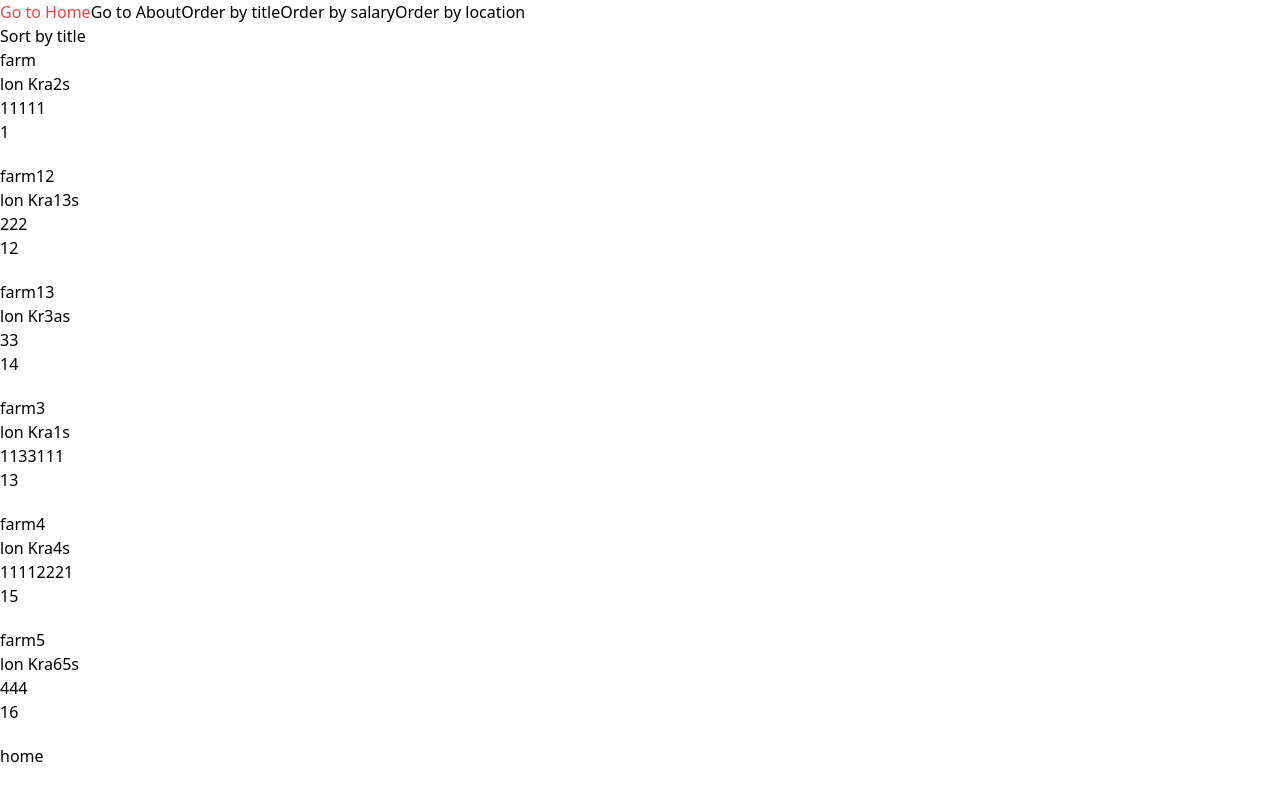
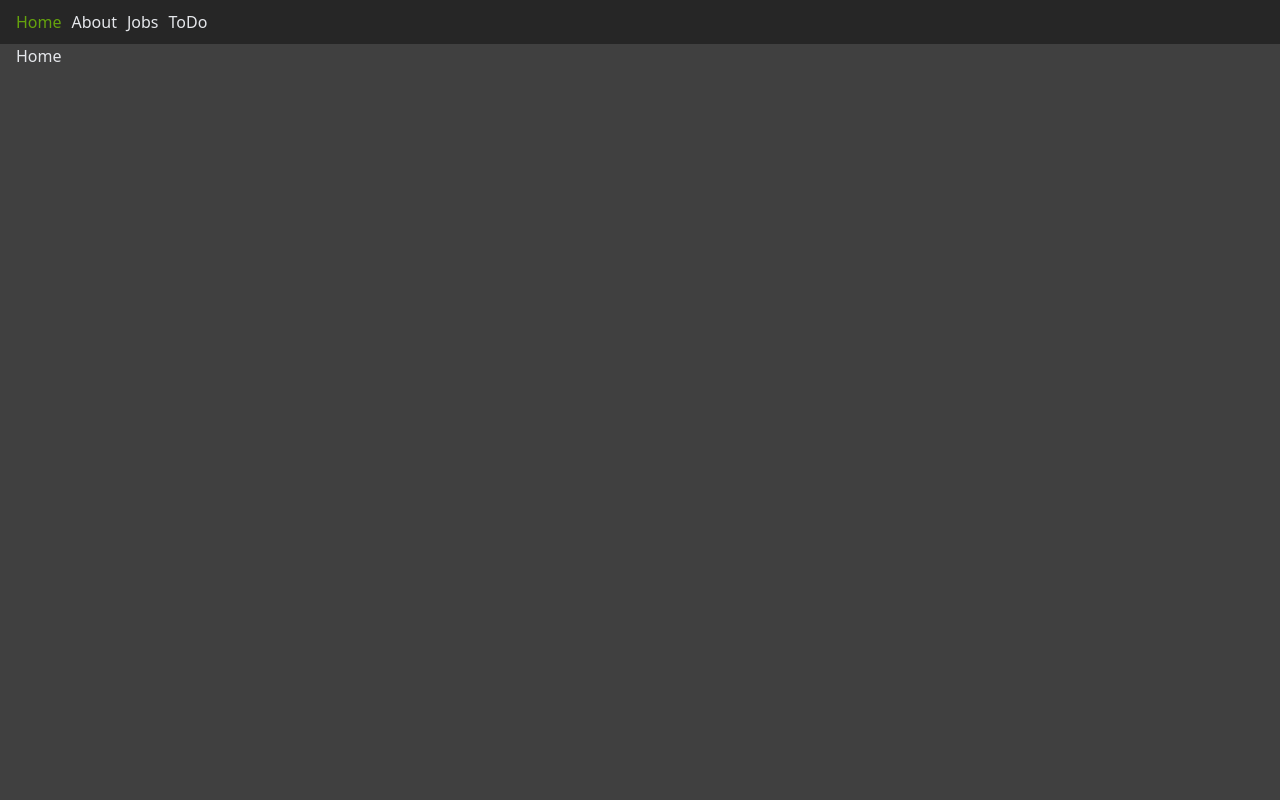
Before and after one commit to VladislavVB/vue-type, a Vue app: page / in a window 1280 px wide. Built offline with nearby package versions, Linux system fonts and the light colour scheme.

Commit message:
init todo

```diff
--- a/index.html
+++ b/index.html
@@ -7,7 +7,7 @@
     <title>Vite + Vue + TS</title>
   </head>
   <body>
-    <div id="app"></div>
+    <div class="bg-neutral-700  text-gray-200 main-class" id="app"></div>
     <script type="module" src="/src/main.ts"></script>
   </body>
 </html>
--- a/src/App.vue
+++ b/src/App.vue
@@ -1,31 +1,11 @@
 <script setup lang="ts">
-import { ref } from 'vue'
-import JobListVue from './components/JobList.vue'
-import Job from './types/Job'
-import OrderTerm from './types/OrderTearm'
-
-const jobs = ref<Job[]>([
-  { title: 'farm', location: 'lon Kra2s', salary: 11111, id: '1' },
-  { title: 'farm5', location: 'lon Kra65s', salary: 444, id: '16' },
-  { title: 'farm12', location: 'lon Kra13s', salary: 222, id: '12' },
-  { title: 'farm3', location: 'lon Kra1s', salary: 1133111, id: '13' },
-  { title: 'farm13', location: 'lon Kr3as', salary: 33, id: '14' },
-  { title: 'farm4', location: 'lon Kra4s', salary: 11112221, id: '15' },
-])
-
-const order = ref<OrderTerm>('title')
-
-const handleClick = (term: OrderTerm) => {
-  order.value = term
-}
+import Navbar from './components/Ui/Navbar.vue'
 </script>
 
 <template>
-  <router-link class="text-red-500" to="/">Go to Home</router-link>
-  <router-link to="/about">Go to About</router-link>
-  <button @click.stop="handleClick('title')">Order by title</button>
-  <button @click.stop="handleClick('salary')">Order by salary</button>
-  <button @click.stop="handleClick('location')">Order by location</button>
-  <JobListVue :jobs="jobs" :order="order" />
-  <router-view></router-view>
+  <div class="container mx-auto px-4">
+    <Navbar/>
+
+    <router-view></router-view>
+  </div>
 </template>
--- a/src/assets/css/main.css
+++ b/src/assets/css/main.css
@@ -1,3 +1,9 @@
 @tailwind base;
 @tailwind components;
 @tailwind utilities;
+.main-class {
+  min-height: 100vh;
+}
+.page {
+  padding-top: 44px;
+}
--- a/src/components/HelloWorld.vue
+++ /dev/null
@@ -1,32 +0,0 @@
-<script setup lang="ts">
-import { ref } from "vue";
-
-defineProps<{ msg: string }>();
-
-const count = ref(0);
-</script>
-
-<template>
-  <h1>{{ msg }}</h1>
-
-  <div class="card">
-    <button type="button" @click="count++">count is {{ count }}</button>
-    <p>
-      Edit
-      <code>components/HelloWorld.vue</code> to test HMR
-    </p>
-  </div>
-
-  <p>
-    Check out
-    <a href="https://vuejs.org/guide/quick-start.html#local" target="_blank"
-      >create-vue</a
-    >, the official Vue + Vite starter
-  </p>
-  <p>
-    Install
-    <a href="https://github.com/johnsoncodehk/volar" target="_blank">Volar</a>
-    in your IDE for a better DX
-  </p>
-  <p class="read-the-docs">Click on the Vite and Vue logos to learn more</p>
-</template>
--- a/src/components/JobList.vue
+++ b/src/components/Jobs/JobList.vue
@@ -1,8 +1,8 @@
 <script setup lang="ts">
 import { computed } from '@vue/reactivity'
 import { PropType } from 'vue'
-import Job from '../types/Job'
-import OrderTerm from '../types/OrderTearm'
+import Job from '../../types/Job'
+import OrderTerm from '../../types/OrderTearm'
 
 import JobItemVue from './JobItem.vue'
 const props = defineProps({
--- /dev/null
+++ b/src/components/Ui/Navbar.vue
@@ -0,0 +1,30 @@
+<script setup lang="ts"></script>
+
+<template>
+  <div class="navbar bg-neutral-800">
+    <div class="container mx-auto px-4">
+      <router-link :active-class="'text-lime-600'" to="/">Home</router-link>
+      <router-link :active-class="'text-lime-600'" to="/about"
+        >About</router-link
+      >
+      <router-link :active-class="'text-lime-600'" to="/jobs">Jobs</router-link>
+      <router-link :active-class="'text-lime-600'" to="/todo">ToDo</router-link>
+    </div>
+  </div>
+</template>
+<style>
+.navbar {
+  position: fixed;
+  top: 0;
+  left: 0;
+  width: 100vw;
+  padding-top: 10px;
+  padding-bottom: 10px;
+}
+.navbar a {
+  margin-right: 10px;
+}
+.navbar a:last-child {
+  margin-right: 0;
+}
+</style>
--- a/src/router/index.ts
+++ b/src/router/index.ts
@@ -2,10 +2,14 @@ import { createRouter, createWebHistory } from 'vue-router'
 
 import Home from '../views/Home.vue'
 import About from '../views/About.vue'
+import Jsob from '../views/Jobs.vue'
+import ToDo from '../views/ToDo.vue'
 
 const routes = [
   { path: '/', name: 'Home', component: Home },
   { path: '/about', name: 'About', component: About },
+  { path: '/jobs', name: 'Jsob', component: Jsob },
+  { path: '/todo', name: 'ToDo', component: ToDo },
 ]
 
 const router = createRouter({
--- a/src/views/About.vue
+++ b/src/views/About.vue
@@ -1,5 +1,5 @@
 <template>
-  <div>
-    <h1>about</h1>
+  <div class="page">
+    <h1>About</h1>
   </div>
 </template>
--- a/src/views/Home.vue
+++ b/src/views/Home.vue
@@ -1,5 +1,5 @@
 <template>
-  <div>
-    <h1>home</h1>
+  <div class="page">
+    <h1>Home</h1>
   </div>
 </template>
--- /dev/null
+++ b/src/views/Jobs.vue
@@ -0,0 +1,30 @@
+<script setup lang="ts">
+import { ref } from 'vue'
+import JobListVue from '../components/Jobs/JobList.vue'
+import Job from '../types/Job'
+import OrderTerm from '../types/OrderTearm'
+
+const jobs = ref<Job[]>([
+  { title: 'farm', location: 'lon Kra2s', salary: 11111, id: '1' },
+  { title: 'farm5', location: 'lon Kra65s', salary: 444, id: '16' },
+  { title: 'farm12', location: 'lon Kra13s', salary: 222, id: '12' },
+  { title: 'farm3', location: 'lon Kra1s', salary: 1133111, id: '13' },
+  { title: 'farm13', location: 'lon Kr3as', salary: 33, id: '14' },
+  { title: 'farm4', location: 'lon Kra4s', salary: 11112221, id: '15' },
+])
+
+const order = ref<OrderTerm>('title')
+
+const handleClick = (term: OrderTerm) => {
+  order.value = term
+}
+</script>
+
+<template>
+  <div class="page">
+    <button @click.stop="handleClick('title')">Order by title</button>
+    <button @click.stop="handleClick('salary')">Order by salary</button>
+    <button @click.stop="handleClick('location')">Order by location</button>
+    <JobListVue :jobs="jobs" :order="order" />
+  </div>
+</template>
--- /dev/null
+++ b/src/views/ToDo.vue
@@ -0,0 +1,6 @@
+<script setup lang="ts"></script>
+<template>
+  <div class="page">
+    <h1>To Do</h1>
+  </div>
+</template>
```
Also changed, not shown: src/components/Jobs/JobItem.vue (renamed from src/components/JobItem.vue).
